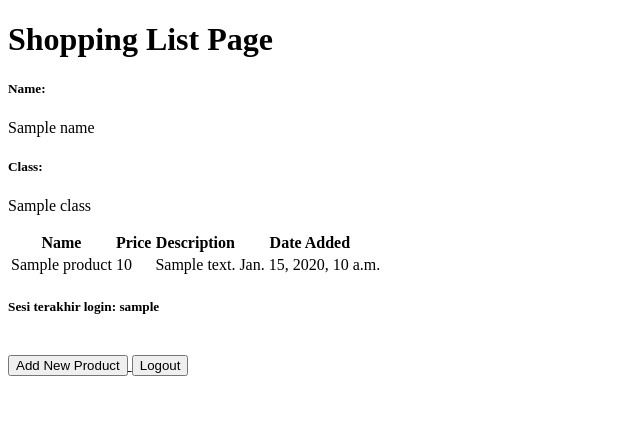
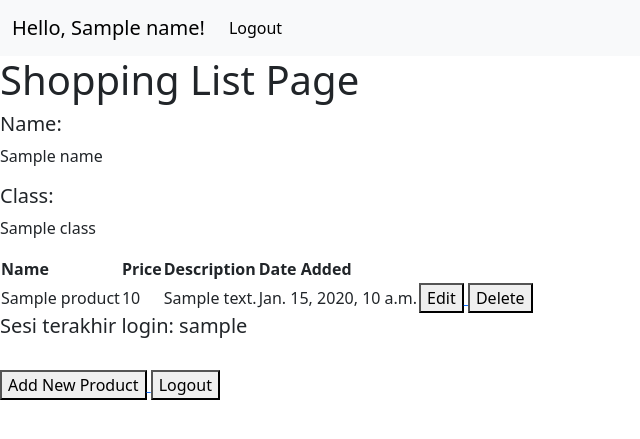
Before and after one commit to widyaprms/shopping-list, a Django app: template main/templates/main.html in a window 1280 px wide. Shown: the top 439 px of the page, without its empty margins (0-640 px from the left). Run offline with Django 4.2, Linux system fonts and the light colour scheme; the template is opened without the code that fills it: most values are stand-ins (such as "Sample title", 1, 10 or a date in 2020).

Commit message:
Sudah selesai mengerjakan tutorial 4

```diff
--- a/main/templates/main.html
+++ b/main/templates/main.html
@@ -1,6 +1,23 @@
 {% extends 'base.html' %}
 
 {% block content %}
+
+    <nav class="navbar navbar-expand-lg bg-body-tertiary">
+        <div class="container-fluid">
+            <a class="navbar-brand" href="#">Hello, {{name}}!</a>
+            <button class="navbar-toggler" type="button" data-bs-toggle="collapse" data-bs-target="#navbarSupportedContent" aria-controls="navbarSupportedContent" aria-expanded="false" aria-label="Toggle navigation">
+                <span class="navbar-toggler-icon"></span>
+            </button>
+            <div class="collapse navbar-collapse" id="navbarSupportedContent">
+                <ul class="navbar-nav me-auto mb-2 mb-lg-0">
+                    <li class="nav-item">
+                        <a class="nav-link active" aria-current="page" href="{% url 'main:logout' %}">Logout</a>
+                    </li>
+                </ul>
+            </div>
+        </div>
+    </nav>
+
     <h1>Shopping List Page</h1>
 
     <h5>Name:</h5>
@@ -27,6 +44,19 @@
             <td>{{product.price}}</td>
             <td>{{product.description}}</td>
             <td>{{product.date_added}}</td>
+
+            <td>
+                <a href="{% url 'main:edit_product' product.pk %}">
+                    <button>
+                        Edit
+                    </button>
+                </a>
+                <a href="{% url 'main:delete_product' product.pk %}">
+                    <button>
+                        Delete
+                    </button>
+                </a>
+            </td>
         </tr>
     {% endfor %}
 </table>
--- a/main/urls.py
+++ b/main/urls.py
@@ -7,6 +7,8 @@
 from main.views import register
 from main.views import login_user
 from main.views import logout_user
+from main.views import edit_product
+from main.views import delete_product
 
 app_name = 'main'
 
@@ -20,4 +22,6 @@
     path('register/', register, name='register'),
     path('login/', login_user, name='login'),
     path('logout/', logout_user, name='logout'),
+    path('edit-product/<int:id>', edit_product, name='edit_product'),
+    path('delete/<int:id>', delete_product, name='delete_product'),
 ]
--- a/templates/base.html
+++ b/templates/base.html
@@ -2,13 +2,18 @@
 <!DOCTYPE html>
 <html lang="en">
     <head>
-        <meta charset="UTF-8" />
-        <meta
-            name="viewport"
-            content="width=device-width, initial-scale=1.0"
-        />
         {% block meta %}
+            <meta charset="UTF-8" />
+            <meta
+                name="viewport"
+                content="width=device-width, initial-scale=1.0"
+            />
         {% endblock meta %}
+        <link href="https://cdn.jsdelivr.net/npm/bootstrap@5.3.2/dist/css/bootstrap.min.css" rel="stylesheet" integrity="sha384-T3c6CoIi6uLrA9TneNEoa7RxnatzjcDSCmG1MXxSR1GAsXEV/Dwwykc2MPK8M2HN" crossorigin="anonymous">
+        <script src="https://code.jquery.com/jquery-3.6.0.min.js" integrity="sha384-KyZXEAg3QhqLMpG8r+J4jsl5c9zdLKaUk5Ae5f5b1bw6AUn5f5v8FZJoMxm6f5cH1" crossorigin="anonymous"></script>
+        <script src="https://cdn.jsdelivr.net/npm/@popperjs/core@2.11.8/dist/umd/popper.min.js" integrity="sha384-I7E8VVD/ismYTF4hNIPjVp/Zjvgyol6VFvRkX/vR+Vc4jQkC+hVqc2pM8ODewa9r" crossorigin="anonymous"></script>
+        <script src="https://cdn.jsdelivr.net/npm/bootstrap@5.3.2/dist/js/bootstrap.min.js" integrity="sha384-BBtl+eGJRgqQAUMxJ7pMwbEyER4l1g+O15P+16Ep7Q9Q+zqX6gSbd85u4mG4QzX+" crossorigin="anonymous"></script>
+
     </head>
 
     <body>
```
Also changed, not shown: main/templates/edit_product.html (added, +22 -0 lines), main/views.py (+25 -0 lines).
